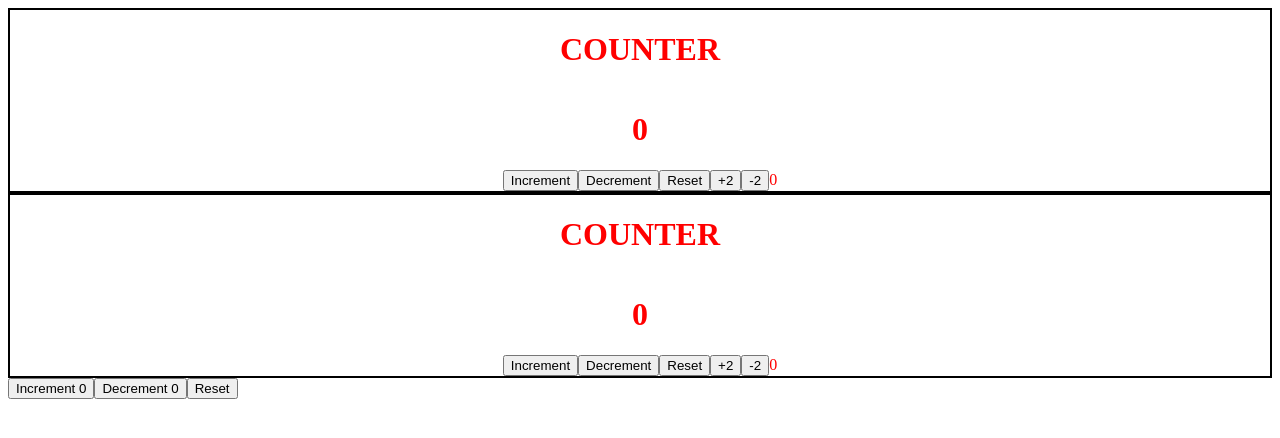
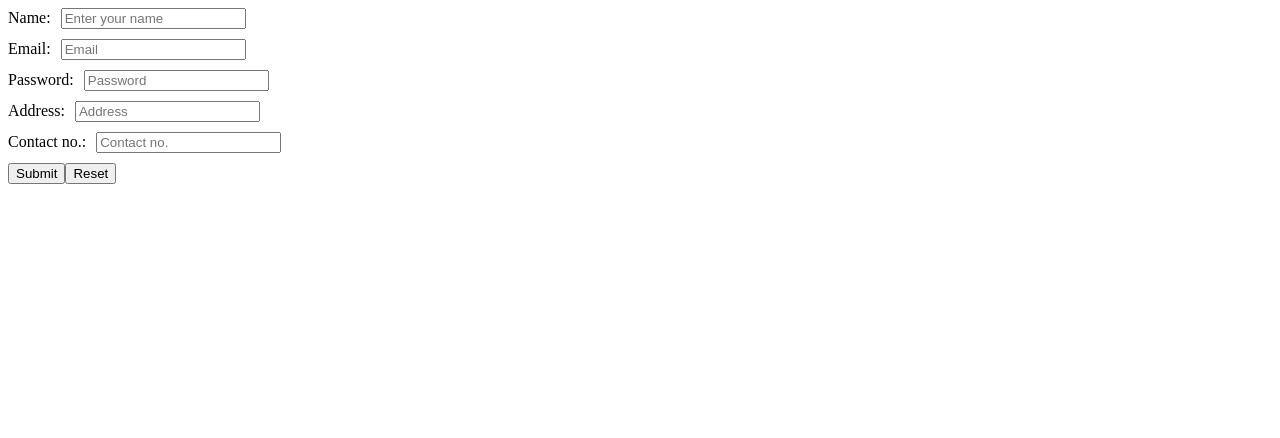
Before and after one commit to Sarojan-stha/React, a React (Vite) app: page / in a window 1280 px wide. Shown: the top 438 px of the page. Built offline with nearby package versions, Linux system fonts and the light colour scheme.

Commit message:
update object using useState

```diff
--- a/src/components/Counter/Counter.css
+++ b/src/components/Counter/Counter.css
@@ -7,3 +7,11 @@
   width: auto;
   border: 2px solid black;
 }
+
+label {
+  display: block;
+  margin-bottom: 10px;
+}
+input {
+  margin-left: 10px;
+}
--- /dev/null
+++ b/src/components/Usestate/Form.jsx
@@ -0,0 +1,73 @@
+import { useState } from "react";
+import "../Counter/Counter.css";
+
+export default function Form() {
+  const initialState = {
+    name: "",
+    email: "",
+    password: "",
+    address: "",
+    contact: "",
+  };
+  const [form, setForm] = useState(initialState);
+  const [showPreview, setShowPreview] = useState(false);
+
+  const setName = (event) => {
+    setForm({ ...form, name: event.target.value });
+  };
+  const setEmail = (event) => {
+    setForm({ ...form, email: event.target.value });
+  };
+  const setAddress = (event) => {
+    setForm({ ...form, address: event.target.value });
+  };
+  const setPassword = (event) => {
+    setForm({ ...form, password: event.target.value });
+  };
+  const setContact = (event) => {
+    setForm({ ...form, contact: event.target.value });
+  };
+  const handleSubmit = (event) => {
+    event.preventDefault();
+    setShowPreview(true);
+  };
+
+  return (
+    <>
+      <form onSubmit={handleSubmit}>
+        <label>
+          Name:
+          <input onChange={setName} placeholder="Enter your name" />
+        </label>
+        <label>
+          Email:
+          <input onChange={setEmail} placeholder="Email" />
+        </label>
+        <label>
+          Password:
+          <input onChange={setPassword} placeholder="Password" />
+        </label>
+        <label>
+          Address:
+          <input onChange={setAddress} placeholder="Address" />
+        </label>
+        <label>
+          Contact no.:
+          <input onChange={setContact} placeholder="Contact no." />
+        </label>
+
+        <button type="submit">Submit</button>
+        <button>Reset</button>
+      </form>
+      {showPreview && (
+        <>
+          <p>Name: {form.name} </p>
+          <p>Email: {form.email} </p>
+          <p>Password: {form.password} </p>
+          <p>Address:{form.address} </p>
+          <p>Phone no.: {form.contact} </p>
+        </>
+      )}
+    </>
+  );
+}
--- a/src/main.jsx
+++ b/src/main.jsx
@@ -1,13 +1,9 @@
 import { StrictMode } from "react";
 import { createRoot } from "react-dom/client";
-import Counter from "./components/Counter/Counter";
-import StudentApp from "./components/Props/StudentApp";
-import { CounterWithProps } from "./components/Counter/Counter";
+import Form from "./components/Usestate/form";
 
 createRoot(document.getElementById("root")).render(
   <StrictMode>
-    <Counter />
-    <Counter />
-    <CounterWithProps />
+    <Form />
   </StrictMode>
 );
```
